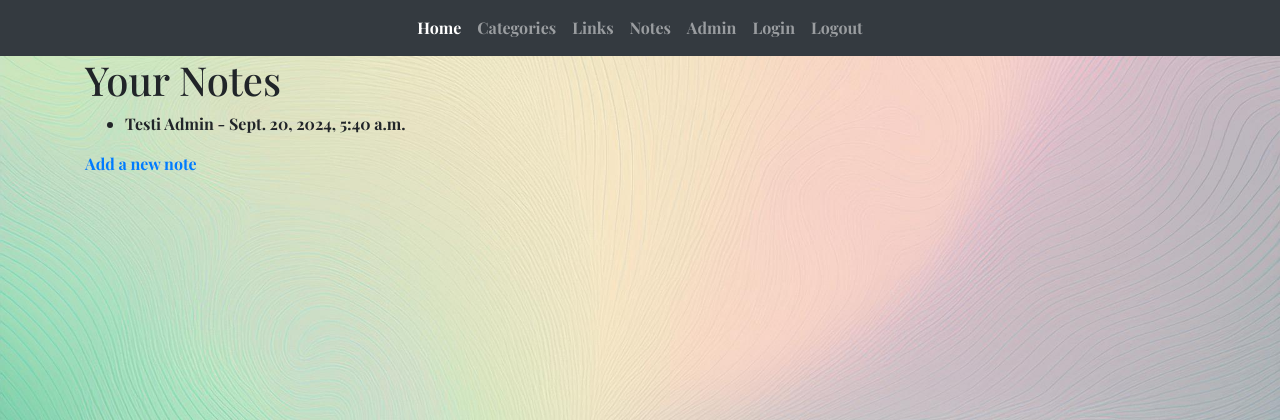
After one commit to Tonifer1/django_links, a Django app: page /notes/ in a window 1280 px wide. The commit adds this page. Shown: the top 420 px of the page. Run offline with Django 5.2, Linux system fonts and the light colour scheme; a user stored in the database is signed in; data comes from the database, SQL or seed files in the repository; both versions use the stored data as it was after the commit; some libraries are stand-ins or nearby versions; some web fonts are replaced.

Commit message:
notes logiikka ok

```diff
--- a/app/models.py
+++ b/app/models.py
@@ -17,3 +17,12 @@ class Link(models.Model):
 
     def __str__(self):
         return f"{self.linkname}"
+
+class Note(models.Model):
+    title = models.CharField(max_length=100)
+    content = models.TextField()
+    user = models.ForeignKey(User, on_delete=models.CASCADE)
+    created_at = models.DateTimeField(auto_now_add=True)
+
+    def __str__(self):
+        return self.title
--- a/app/templates/index.html
+++ b/app/templates/index.html
@@ -48,6 +48,9 @@
                     <a class="nav-link" href="/links">Links</a>
                 </li>
                 <li class="nav-item">
+                    <a class="nav-link" href="/notes">Notes</a>
+                </li>
+                <li class="nav-item">
                     <a class="nav-link" href="/admin">Admin</a>
                 </li>
                 <li class="nav-item">
--- /dev/null
+++ b/app/templates/notes/note_list.html
@@ -0,0 +1,12 @@
+{% extends 'index.html' %}
+{% block content %}
+  <h1>Your Notes</h1>
+  <ul>
+    {% for note in notes %}
+      <li>{{ note.title }} - {{ note.created_at }}</li>
+    {% empty %}
+      <li>No notes found</li>
+    {% endfor %}
+  </ul>
+  <a href="{% url 'add-note' %}">Add a new note</a>
+{% endblock %}
--- a/app/urls.py
+++ b/app/urls.py
@@ -3,7 +3,7 @@ from django.urls import path
 from .views import indexview, linklistview, categorylistview, addcategory, addlink, \
     searchcategories, deletelink, confirmdeletelink,confirmdeletecategory, deletecategory, \
     editlinkget, editlinkpost, editcategoryget, editcategorypost, linksbycategory, login_action, logout_action, \
-    loginview
+    loginview, note_list, add_note
 
 
 
@@ -48,6 +48,9 @@ urlpatterns = [
     path('search-categories/', searchcategories, name='search-categories'),
     path('links-by-category/<int:id>/', linksbycategory, name='links-by-category'),
 
+    #Notes
+    path('notes/', note_list, name='note-list'),
+    path('notes/add/', add_note, name='add-note'),
 
 
 
--- a/app/views.py
+++ b/app/views.py
@@ -1,7 +1,9 @@
 from django.shortcuts import render, redirect, get_object_or_404
 from django.urls import reverse
-from .models import Category, Link
+from .models import Category, Link, Note
 from django.contrib.auth import authenticate, login, logout
+from django.contrib.auth.decorators import login_required
+from .forms import NoteForm
 
 def indexview(request):
     return render(request,'index.html')
@@ -170,3 +172,21 @@ def categorylistview(request):
     context = {'categories': categorylist}
     return render(request,'categorylist.html', context)
 '''
+#Notes
+@login_required
+def note_list(request):
+    notes = Note.objects.filter(user=request.user)
+    return render(request, 'notes/note_list.html', {'notes': notes})
+
+@login_required
+def add_note(request):
+    if request.method == 'POST':
+        form = NoteForm(request.POST)
+        if form.is_valid():
+            note = form.save(commit=False)
+            note.user = request.user
+            note.save()
+            return redirect('note-list')
+    else:
+        form = NoteForm()
+    return render(request, 'notes/add_note.html', {'form': form})
```
Also changed, not shown: app/admin.py (+6 -1 lines), app/forms.py (added, +7 -0 lines), app/templates/notes/add_note.html (added, +9 -0 lines), app/migrations/0002_note.py (added), db.sqlite3.
